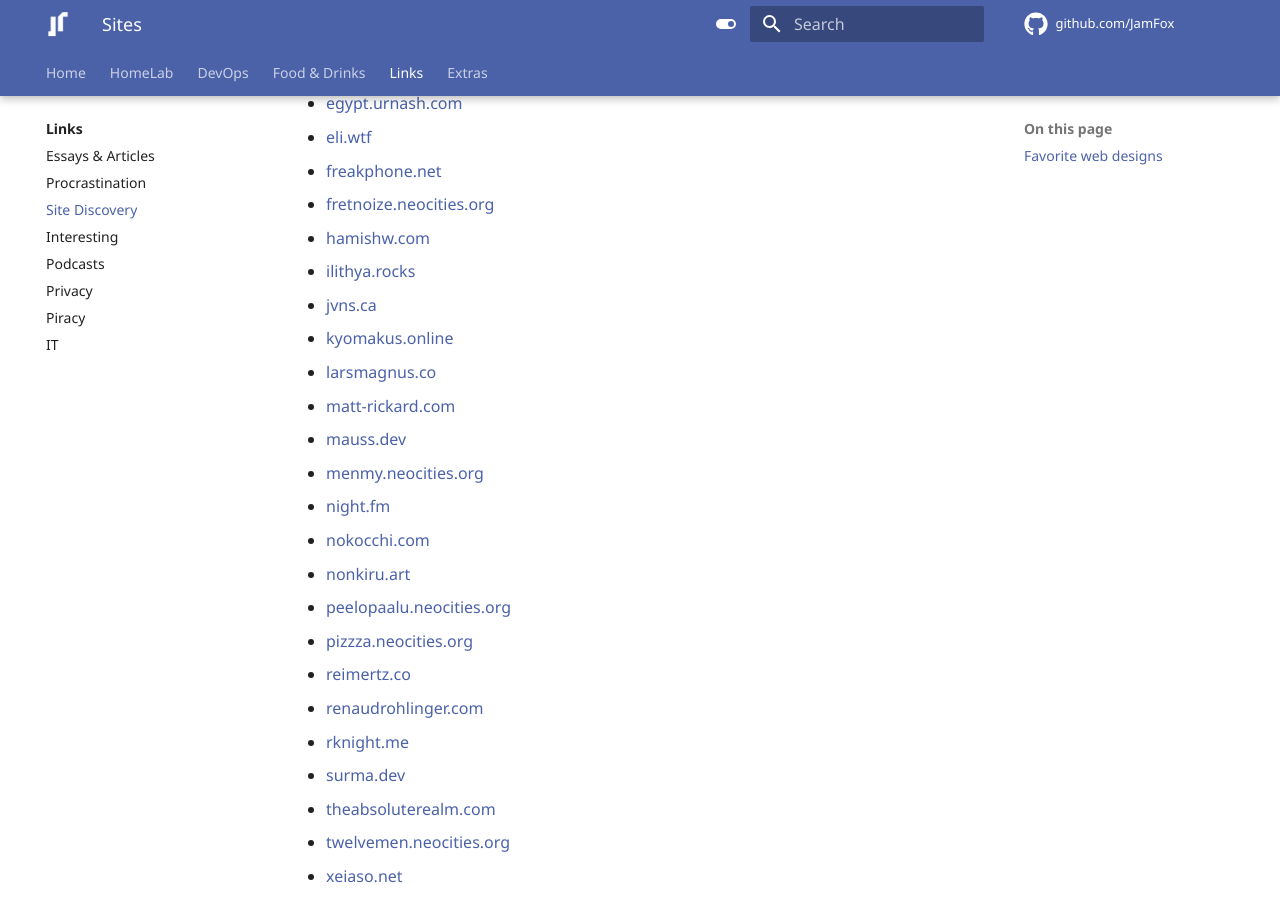
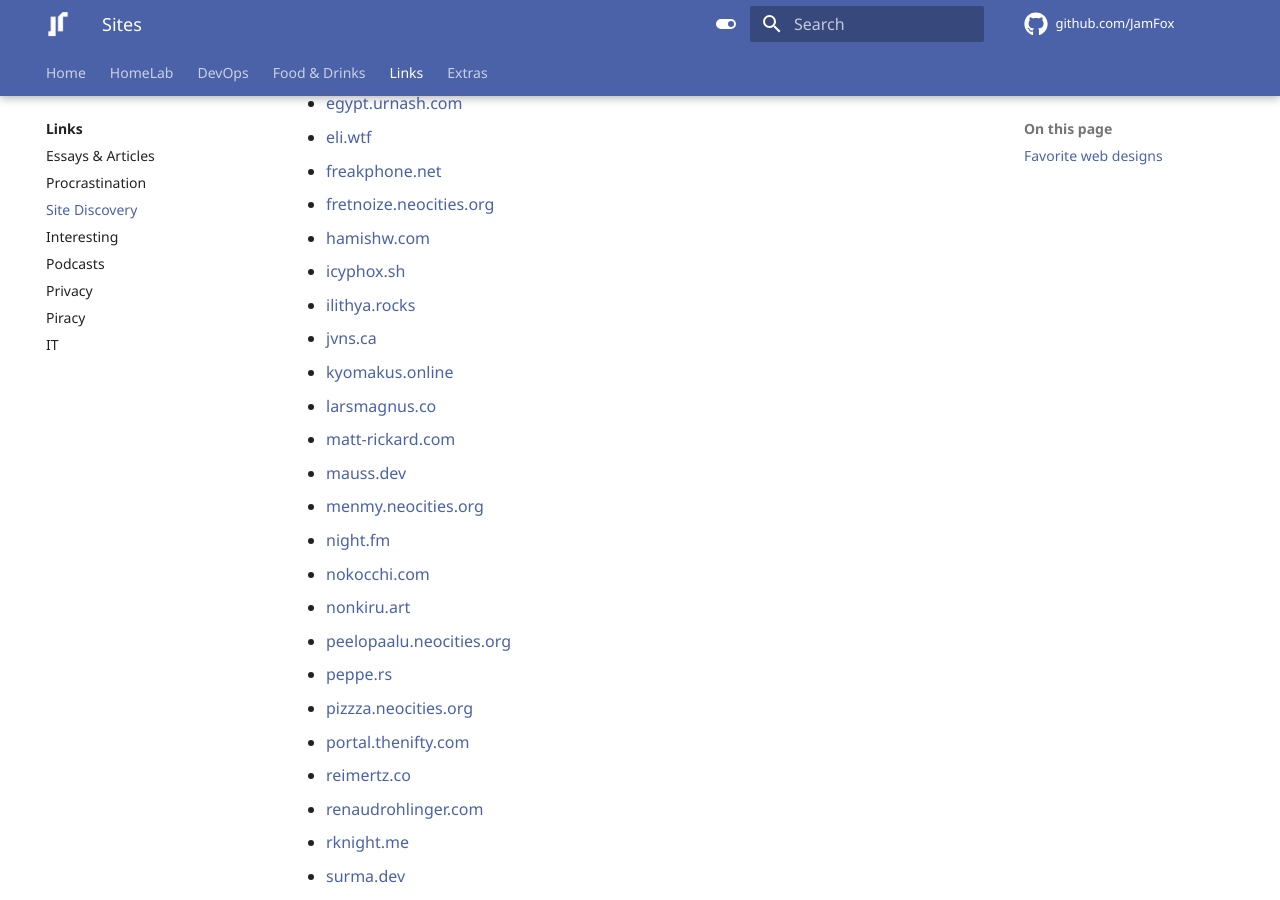
Before and after one commit to JamFox/docs.jamfox.dev, an MkDocs documentation site: the page built from docs/content/links/sites.md, in a window 1280 px wide and 900 px high, scrolled down 664 px. Built offline with MkDocs 1.6.1 and Material for MkDocs 9.7.7, drawn with Linux system fonts in a browser that asks for light colours; comment, search, counter and statistics services are not loaded.

Commit message:
add sites

```diff
--- a/docs/content/links/sites.md
+++ b/docs/content/links/sites.md
@@ -24,6 +24,7 @@ Discover new sites:
 - [freakphone.net](https://freakphone.net/)
 - [fretnoize.neocities.org](https://fretnoize.neocities.org/)
 - [hamishw.com](https://hamishw.com/)
+- [icyphox.sh](https://icyphox.sh/)
 - [ilithya.rocks](https://www.ilithya.rocks/)
 - [jvns.ca](https://jvns.ca/)
 - [kyomakus.online](https://kyomakus.online/)
@@ -35,7 +36,9 @@ Discover new sites:
 - [nokocchi.com](https://nokocchi.com/)
 - [nonkiru.art](https://nonkiru.art/)
 - [peelopaalu.neocities.org](https://peelopaalu.neocities.org/)
+- [peppe.rs](https://peppe.rs/)
 - [pizzza.neocities.org](https://pizzza.neocities.org/)
+- [portal.thenifty.com](https://portal.thenifty.com/)
 - [reimertz.co](https://www.reimertz.co/)
 - [renaudrohlinger.com](http://renaudrohlinger.com/)
 - [rknight.me](https://rknight.me/)
```
Also changed, not shown: docs/index.md (+0 -4 lines).
